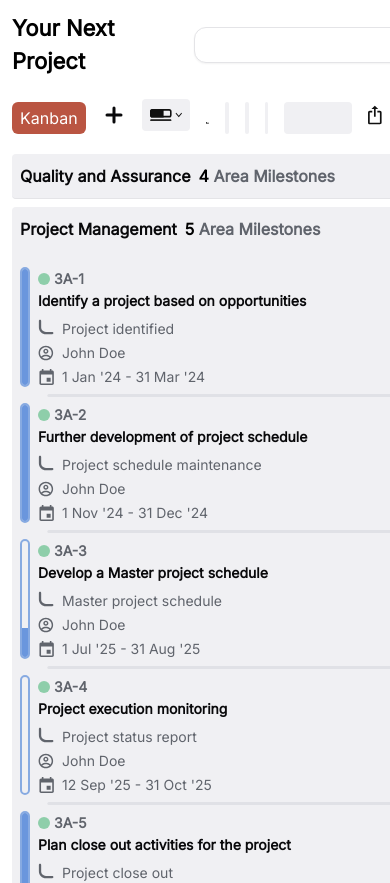
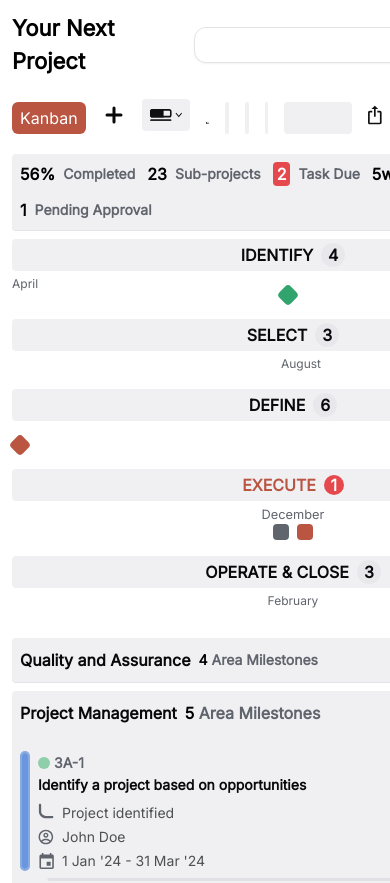
Before and after one commit to hmchnd/demo1, a React (Vite) app: page / in a window 390 px wide. Shown: the top 883 px of the page. Built offline with nearby package versions, Linux system fonts and the light colour scheme.

Commit message:
create task and fav icon for mobile

```diff
--- a/src/components/AccordionCard.jsx
+++ b/src/components/AccordionCard.jsx
@@ -13,22 +13,24 @@ const AccordionCard = ({ data }) => {
             </div>
             <div>
                 <div className="flex items-center gap-1 text-base">
-                    <div className={`size-3 flex-shrink-0 rounded-full bg-[#8ECEAA]`}></div>
+                    <div className={`size-3 flex-shrink-0 rounded-full `} style={{
+                        backgroundColor: `${markColor}`
+                    }}></div>
                     <span className='text-[#60646C] text-[14px] font-semibold'>{code}</span>
                 </div>
                 <h4 className='text-[14px]/5 font-bold mb-2'>{title}</h4>
                 <div className='flex items-start gap-2 text-[15px] mt-1'>
                     <img src={task} alt="" className='size-4' />
-                    <span className='text-[#60646C] text-[14px]'>
+                    <span className='text-[#4e5053] text-[14px]'>
                         <span>{description}</span></span>
                 </div>
                 <div className='flex items-center gap-2 mt-1 '>
                     <img src={userIcon} alt="" className='flex-shrink-0 size-4' />
-                    <span className='text-[#60646C] text-[14px]'>{assignee}</span>
+                    <span className='text-[#4e5053] text-[14px]'>{assignee}</span>
                 </div>
                 <div className='flex items-center gap-2 mt-1'>
                     <img src={calenderIcon} alt="" className='font-bold size-4' />
-                    <span className='text-[#60646C] text-[14px]'>{startDate} - {endDate}</span>
+                    <span className='text-[#4e5053] text-[14px]'>{startDate} - {endDate}</span>
                 </div>
             </div>
 
--- a/src/components/app-sidebar.jsx
+++ b/src/components/app-sidebar.jsx
@@ -36,7 +36,8 @@ const data = {
       title: "Framsys Methodology",
       url: "about",
       icon: framsys,
-      className: 'active-btn'
+      className: 'active-btn',
+      task: 5
     },
     {
       title: "Construction NW",
@@ -48,7 +49,8 @@ const data = {
       title: "SAP Onboarding",
       url: "about",
       icon: sap,
-      className: 'active-btn'
+      className: 'active-btn',
+      task: 2
     },
     {
       title: "Recents",
--- a/src/layouts/DashboardLayout.jsx
+++ b/src/layouts/DashboardLayout.jsx
@@ -46,7 +46,7 @@ export default function DashboardLayout() {
             </div>
           </div>
         </header>
-        <div className="px-3 flex gap-4 items-center">
+        <div className="px-3 flex gap-4 items-center justify-between">
           <button className="bg-[#BA5542] text-white px-2 py-1 rounded-md">Kanban</button>
           <div>
             <button>
--- a/src/pages/Home.jsx
+++ b/src/pages/Home.jsx
@@ -9,15 +9,90 @@ const Home = () => {
     return (
         <div className="mt-2">
             <Accordion type="single" collapsible defaultValue="item-2">
-                <AccordionItem value="item-1" className="bg-[#F0F0F3] rounded-sm px-2">
+                <AccordionItem value="item-0" className="bg-[#F0F0F3] rounded-sm px-2">
+                    <AccordionTrigger>
+                        <div className="flex flex-wrap gap-3">
+                            <div className="text-base flex gap-2"> <b className="text-black font-bold">  56% </b><span className="text-[#60646C] font-bold text-[14px]">Completed</span></div>
+                            <div className="text-base flex gap-2"> <b className="text-black font-bold"> 23 </b><span className="text-[#60646C] font-bold text-[14px]">Sub-projects</span></div>
+                            <div className="text-base flex gap-2"> <b className="rounded-sm px-1 font-bold bg-[#E5484D] text-white"> 2 </b><span className="text-[#60646C] font-bold text-[14px]">Task Due</span></div>
+                            <div className="text-base flex gap-2"> <b className="text-black font-bold">  5w </b><span className="text-[#60646C] font-bold text-[14px]">Until next milestone</span></div>
+                            <div className="text-base flex gap-2"> <b className="text-black font-bold">  1 </b><span className="text-[#60646C] font-bold text-[14px]">Pending Approval</span></div>
+                        </div>
+                    </AccordionTrigger>
+                    <AccordionContent>
+                        <h1>Test</h1>
+                    </AccordionContent>
+                </AccordionItem>
+                <div className="grid grid-cols-1 sm:grid-cols-2 md:grid-cols-3 lg:grid-cols-4 xl:grid-cols-5 py-2 gap-y-4 gap-x-2">
+                    <div>
+                        <div className="flex gap-2 font-bold items-center justify-center bg-[#F0F0F3] rounded-sm py-1">
+                            <h4 className="font-black">IDENTIFY</h4>
+                            <span className="size-6 rounded-full bg-[#E8E8EC] flex justify-center items-center">4</span>
+                        </div>
+                        <div className="flex justify-between items-start mt-1">
+                            <small className="text-[#60646C] text-[12px]" >April</small>
+                            <div className="size-4 rounded-sm bg-[#30A46C] rotate-45 mt-3"></div>
+                            <small className="mr-2 text-[#60646C] text-[12px]">June</small>
+                        </div>
+                    </div>
+                    <div>
+                        <div className="flex gap-2 font-bold items-center justify-center bg-[#F0F0F3] rounded-sm py-1">
+                            <h4 className="font-black">SELECT</h4>
+                            <span className="size-6 rounded-full bg-[#E8E8EC] flex justify-center items-center">3</span>
+                        </div>
+                        <div className="flex justify-center mt-1">
+                            <small className="text-[#60646C] text-[12px] ml-4">August</small></div>
+                    </div>
+                    <div>
+                        <div className="flex gap-2 font-bold items-center justify-center bg-[#F0F0F3] rounded-sm py-1">
+                            <h4 className="font-black">DEFINE</h4>
+                            <span className="size-6 rounded-full bg-[#E8E8EC] flex justify-center items-center">6</span>
+                        </div>
+                        <div className="flex justify-between items-start mt-1">
+                            <div className="size-4 rounded-sm bg-[#BA5542] rotate-45 mt-3"></div>
+                            <div>
+                                <small className="mr-2 text-[#60646C] text-[12px]">October</small>
+                                <span className="text-[#BA5542] font-semibold text-[12px]">Monday, 30 Oct, 43w</span>
+                            </div>
+                        </div>
+                    </div>
+                    <div>
+                        <div className="flex gap-2 font-bold items-center justify-center bg-[#F0F0F3] rounded-sm py-1">
+                            <h4 className="font-black text-[#BA5542]">EXECUTE</h4>
+                            <span className="size-5 rounded-full bg-[#E5484D] text-white flex justify-center items-center">1</span>
+                        </div>
+                        <div className="flex flex-col justify-center items-center mt-1">
+                            <small className="text-[#60646C]">December</small>
+                            <div className="flex items-center gap-2">
+                                <div className="size-4 rounded-sm bg-[#60646C] "></div>
+                                <div className="size-4 rounded-sm bg-[#BA5542] "></div>
+                            </div>
+                        </div>
+                    </div>
+                    <div>
+                        <div className="flex gap-2 font-bold items-center justify-center bg-[#F0F0F3] rounded-sm py-1">
+                            <h4 className="font-black">OPERATE & CLOSE</h4>
+                            <span className="size-6 rounded-full bg-[#E8E8EC] flex justify-center items-center">3</span>
+                        </div>
+                        <div className="mt-1">
+                            <div className="flex justify-center">
+                                <small className="text-[12px] text-[#60646C]">February</small>
+                            </div>
+                            <div className="flex justify-end ">
+                                <div className="size-4 rounded-full bg-[#30A46C] mr-6"></div>
+                            </div>
+                        </div>
+                    </div>
+                </div>
+                <AccordionItem value="item-1" className="bg-[#F0F0F3] rounded-sm px-2 mt-1">
                     <AccordionTrigger><div className="text-[16px] font-semibold flex items-center gap-2">Quality and Assurance
-                        <span className="text-base text-[#60646C] font-semibold"><b className="text-black">4</b> Area Milestones</span></div></AccordionTrigger>
+                        <span className="text-[14px] text-[#60646C] font-semibold"><b className="text-black">4</b> Area Milestones</span></div></AccordionTrigger>
                     <AccordionContent>
                         <h1>Test</h1>
                     </AccordionContent>
                 </AccordionItem>
                 <AccordionItem value="item-2" className="bg-[#F0F0F3] rounded-sm px-2 mt-2">
-                    <AccordionTrigger><div className="text-[16px] font-bold flex items-center gap-2">Project Management <span className="text-base text-[#60646C] font-semibold"><b className="text-black">5</b> Area Milestones</span></div></AccordionTrigger>
+                    <AccordionTrigger><div className="text-[16px] font-bold flex items-center gap-2">Project Management <span className="text-[`4px] text-[#60646C] font-semibold"><b className="text-black">5</b> Area Milestones</span></div></AccordionTrigger>
                     <AccordionContent>
                         <div className="grid grid-cols-1 sm:grid-cols-2 md:grid-cols-3 lg:grid-cols-4 xl:grid-cols-5 py-4 gap-y-4 gap-x-2">
                             {project_managements?.map((projectItem) => (
@@ -27,7 +102,7 @@ const Home = () => {
                     </AccordionContent>
                 </AccordionItem>
                 <AccordionItem value="item-3" className="bg-[#F0F0F3] rounded-sm px-2 mt-2">
-                    <AccordionTrigger><div className="text-[16px] font-bold flex items-center gap-2">Health, Safety and Environment<span className="text-base text-[#60646C] font-semibold"><b className="text-black">5</b> Area Milestones</span></div></AccordionTrigger>
+                    <AccordionTrigger><div className="text-[16px] font-bold flex items-center gap-2">Health, Safety and Environment<span className="text-[14px] text-[#60646C] font-semibold"><b className="text-black">5</b> Area Milestones</span></div></AccordionTrigger>
                     <AccordionContent>
                         <div className="grid grid-cols-1 sm:grid-cols-2 md:grid-cols-3 lg:grid-cols-4 xl:grid-cols-5 py-4 gap-y-4 gap-x-2">
                             {health_safety_environment?.map((projectItem) => (
```
Also changed, not shown: src/components/nav-main.jsx (+11 -2 lines), src/utils/constant.js (+5 -5 lines).
